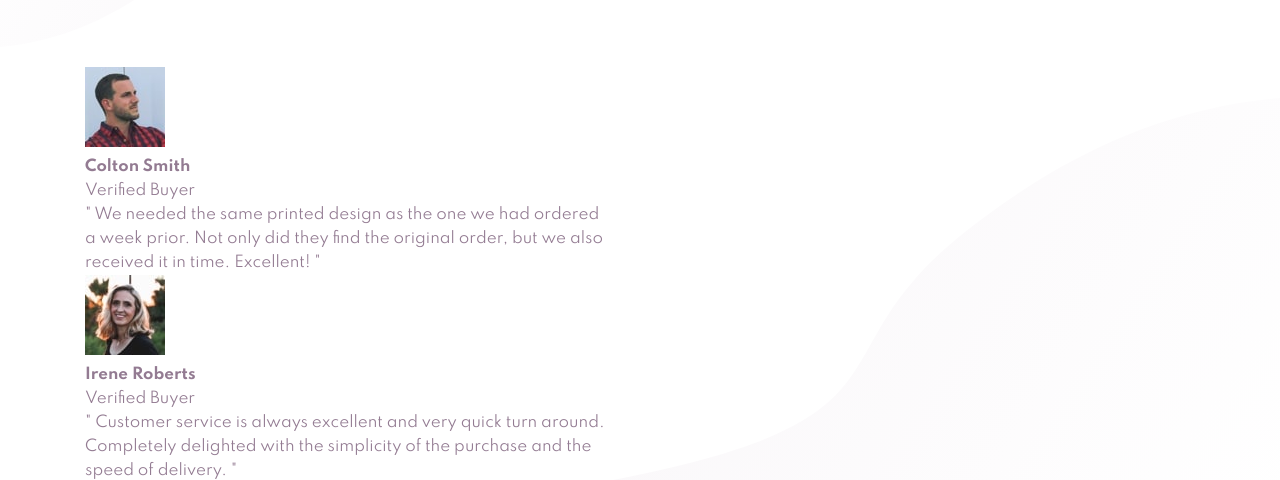
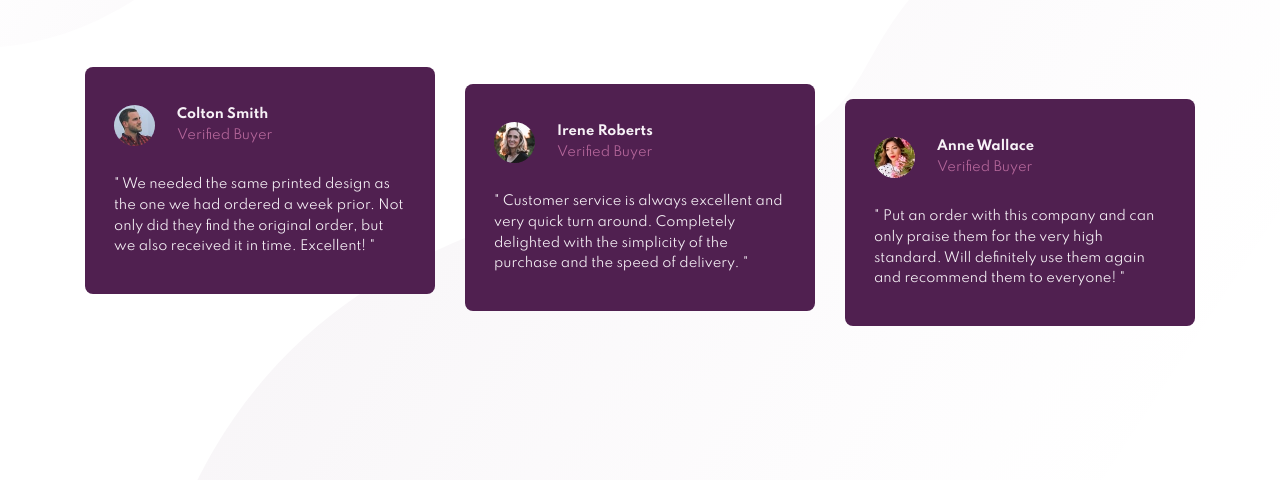
Before and after one commit to iPavelGeorgiev/social-proof-section, a website: page src/index.html in a window 1280 px wide. Shown: the part 315-795 px from the top of the page. Drawn offline with Linux system fonts and the light colour scheme.

Commit message:
Add testimonial list component

```diff
--- /dev/null
+++ b/src/scss/components/_testimonial-list.scss
@@ -0,0 +1,51 @@
+@use "../abstracts/colors";
+@use "../abstracts/variables" as vars;
+@use "../abstracts/breakpoints" as *;
+
+.testimonial-list {
+  @include breakpoint("lg", "min") {
+    grid-column: 1/3;
+    display: flex;
+    align-items: flex-start;
+    gap: 3rem;
+  }
+}
+
+.testimonial-item {
+  padding: 3.7rem 2.9rem;
+  background-color: colors.$very-dark-magenta;
+  border-radius: 0.8rem;
+  font-size: 1.3rem;
+  color: colors.$light-grayish-magenta;
+
+  &:nth-of-type(2),
+  &:nth-of-type(3) {
+    margin-top: 1.7rem;
+  }
+
+  @include breakpoint("lg", "min") {
+    flex: 1;
+
+    &:nth-of-type(3) {
+      margin-top: 3.2rem;
+    }
+  }
+}
+
+.testimonial-user {
+  display: flex;
+  align-items: center;
+  gap: 2.2rem;
+  margin-bottom: 2.8rem;
+
+  &-photo {
+    width: 4.1rem;
+    height: 4.1rem;
+    object-fit: cover;
+    border-radius: 50%;
+  }
+
+  &-status {
+    color: colors.$soft-pink;
+  }
+}
--- a/src/scss/main.scss
+++ b/src/scss/main.scss
@@ -2,3 +2,4 @@
 @use "./base/base";
 @use "./components/testimonial";
 @use "./components/rating";
+@use "./components/testimonial-list";
```
Also changed, not shown: src/css/main.css.
